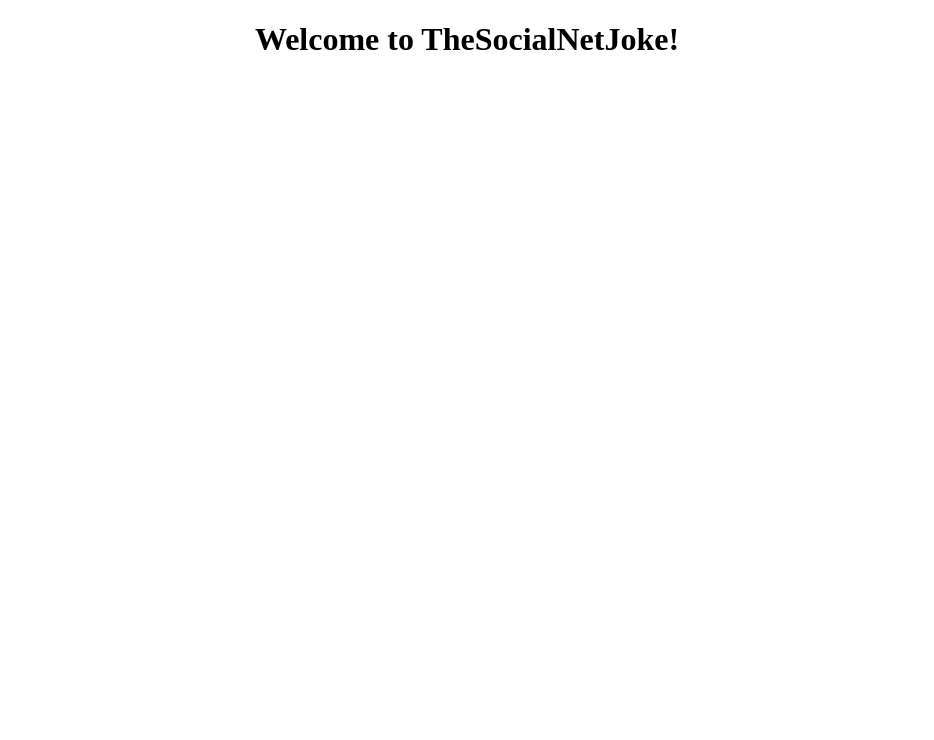
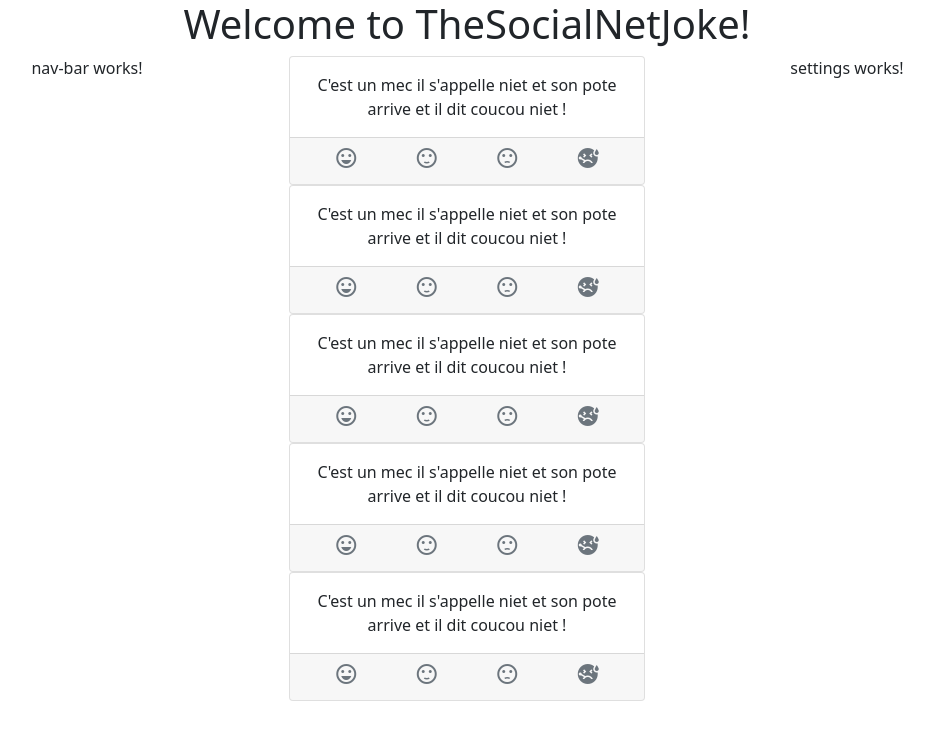
Before and after one commit to JejeB/The-Social-Net-joke, an Angular app in the folder TheSocialNetJoke/: page / in a window 1280 px wide. Shown: the top 740 px of the page, without its empty margins (173-1107 px from the left). Built offline with nearby package versions, Linux system fonts and the light colour scheme.

Commit message:
Sections creation

```diff
--- a/TheSocialNetJoke/package.json
+++ b/TheSocialNetJoke/package.json
@@ -18,6 +18,8 @@
     "@angular/platform-browser": "~10.2.0",
     "@angular/platform-browser-dynamic": "~10.2.0",
     "@angular/router": "~10.2.0",
+    "bootstrap-icons": "^1.2.1",
+    "material-design-icons": "^3.0.1",
     "rxjs": "~6.6.0",
     "tslib": "^2.0.0",
     "zone.js": "~0.10.2"
--- a/TheSocialNetJoke/src/app/app.component.ts
+++ b/TheSocialNetJoke/src/app/app.component.ts
@@ -4,10 +4,15 @@ import { Component } from '@angular/core';
   selector: 'cnt-root',
   template: `
     <!--The content below is only a placeholder and can be replaced.-->
-    <div style="text-align:center" class="content">
+    <div style="text-align:center" class="content container">
       <h1>
         Welcome to {{title}}!
       </h1>
+      <div class="row">
+      <cnt-nav-bar class="col-sm"></cnt-nav-bar>
+      <cnt-scroller class="col-sm"></cnt-scroller>
+      <cnt-settings class="col-sm"></cnt-settings>
+      </div>
 
 
   `,
--- a/TheSocialNetJoke/src/app/app.module.ts
+++ b/TheSocialNetJoke/src/app/app.module.ts
@@ -4,12 +4,16 @@ import { NgModule } from '@angular/core';
 import { AppComponent } from './app.component';
 import { ScrollerComponent } from './scroller/scroller.component';
 import { JokeComponent } from './joke/joke.component';
+import { NavBarComponent } from './nav-bar/nav-bar.component';
+import { SettingsComponent } from './settings/settings.component';
 
 @NgModule({
   declarations: [
     AppComponent,
     ScrollerComponent,
-    JokeComponent
+    JokeComponent,
+    NavBarComponent,
+    SettingsComponent
   ],
   imports: [
     BrowserModule
--- a/TheSocialNetJoke/src/app/joke/joke.component.ts
+++ b/TheSocialNetJoke/src/app/joke/joke.component.ts
@@ -1,16 +1,33 @@
 import { Component, OnInit } from '@angular/core';
+import { Joke } from './joke';
 
 @Component({
   selector: 'cnt-joke',
   template: `
-    <p>
-      joke works!
-    </p>
+  <div class="card">
+  <div class="card-body">
+  {{thejoke.joke}}
+  </div>
+  <div class="card-footer text-muted row emoji" >
+  <i class="material-icons col-sm">sentiment_very_satisfied</i>
+  <i class="material-icons col-sm">sentiment_satisfied</i>
+  <i class="material-icons col-sm">sentiment_dissatisfied</i>
+  <div class="col-sm">
+  <i class="material-icons ">sick</i></div>
+  </div>
+</div>
   `,
-  styles: [
+  styles: ['.emoji{margin: inherit;}'
   ]
 })
 export class JokeComponent implements OnInit {
+  thejoke :Joke={
+    id: 1,
+    error: false,
+    category:"string",
+    joke:"C'est un mec il s'appelle niet et son pote arrive et il dit coucou niet !",
+    lang:"eng"
+  };
 
   constructor() { }
 
--- /dev/null
+++ b/TheSocialNetJoke/src/app/joke/joke.ts
@@ -0,0 +1,7 @@
+export interface Joke {
+    id: number;
+    error: boolean;
+    category:string;
+    joke:string;
+    lang:string;
+  }
--- /dev/null
+++ b/TheSocialNetJoke/src/app/nav-bar/nav-bar.component.ts
@@ -0,0 +1,21 @@
+import { Component, OnInit } from '@angular/core';
+
+@Component({
+  selector: 'cnt-nav-bar',
+  template: `
+
+    <p>
+      nav-bar works!
+    </p>
+  `,
+  styles: [
+  ]
+})
+export class NavBarComponent implements OnInit {
+
+  constructor() { }
+
+  ngOnInit(): void {
+  }
+
+}
--- a/TheSocialNetJoke/src/app/scroller/scroller.component.ts
+++ b/TheSocialNetJoke/src/app/scroller/scroller.component.ts
@@ -3,9 +3,13 @@ import { Component, OnInit } from '@angular/core';
 @Component({
   selector: 'cnt-scroller',
   template: `
-    <p>
-      scroller works!
-    </p>
+
+  <cnt-joke></cnt-joke>
+  <cnt-joke></cnt-joke>
+  <cnt-joke></cnt-joke>
+  <cnt-joke></cnt-joke>
+  <cnt-joke></cnt-joke>
+
   `,
   styles: [
   ]
--- /dev/null
+++ b/TheSocialNetJoke/src/app/settings/settings.component.ts
@@ -0,0 +1,23 @@
+import { Component, OnInit } from '@angular/core';
+
+@Component({
+  selector: 'cnt-settings',
+  template: `
+
+  <p>
+  settings works!
+</p>
+
+
+  `,
+  styles: [
+  ]
+})
+export class SettingsComponent implements OnInit {
+
+  constructor() { }
+
+  ngOnInit(): void {
+  }
+
+}
--- a/TheSocialNetJoke/src/index.html
+++ b/TheSocialNetJoke/src/index.html
@@ -6,8 +6,13 @@
   <base href="/">
   <meta name="viewport" content="width=device-width, initial-scale=1">
   <link rel="icon" type="image/x-icon" href="favicon.ico">
+  <link href="https://fonts.googleapis.com/icon?family=Material+Icons"
+      rel="stylesheet">
+  <link href="https://cdn.jsdelivr.net/npm/bootstrap@5.0.0-beta1/dist/css/bootstrap.min.css" rel="stylesheet" integrity="sha384-giJF6kkoqNQ00vy+HMDP7azOuL0xtbfIcaT9wjKHr8RbDVddVHyTfAAsrekwKmP1" crossorigin="anonymous">
 </head>
 <body>
   <cnt-root></cnt-root>
+  <script src="https://cdn.jsdelivr.net/npm/bootstrap@5.0.0-beta1/dist/js/bootstrap.bundle.min.js" integrity="sha384-ygbV9kiqUc6oa4msXn9868pTtWMgiQaeYH7/t7LECLbyPA2x65Kgf80OJFdroafW" crossorigin="anonymous"></script>
+
 </body>
 </html>
--- a/TheSocialNetJoke/src/main.ts
+++ b/TheSocialNetJoke/src/main.ts
@@ -1,5 +1,6 @@
 import { enableProdMode } from '@angular/core';
 import { platformBrowserDynamic } from '@angular/platform-browser-dynamic';
+
 
 import { AppModule } from './app/app.module';
 import { environment } from './environments/environment';
```
Also changed, not shown: 1 other file (tests, documents, lock files or other folders).
